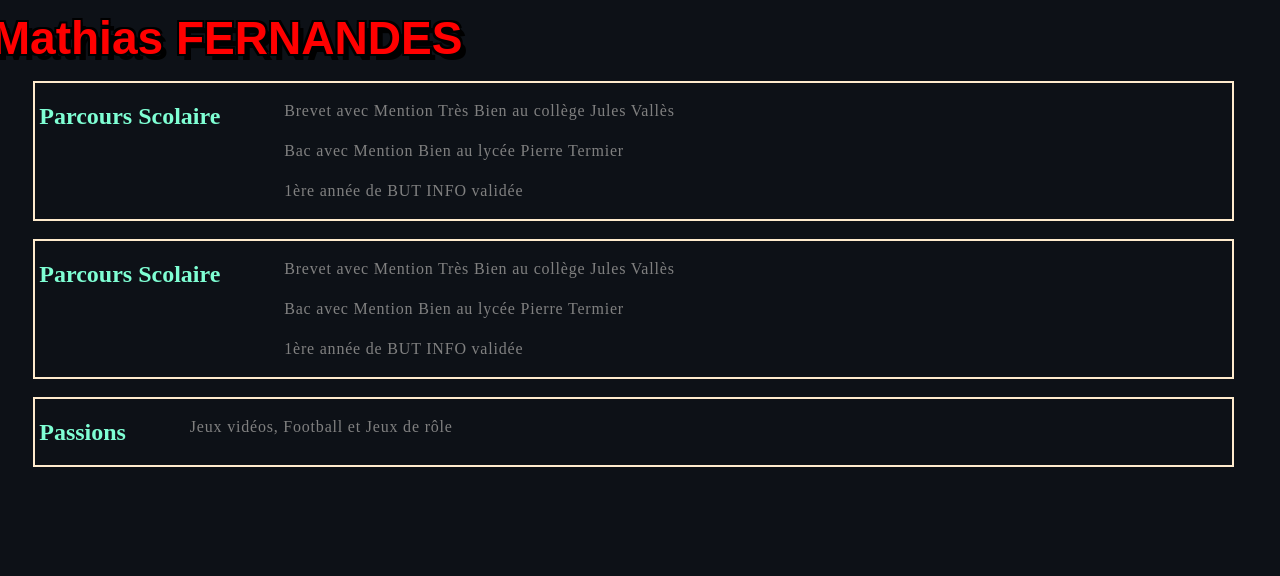
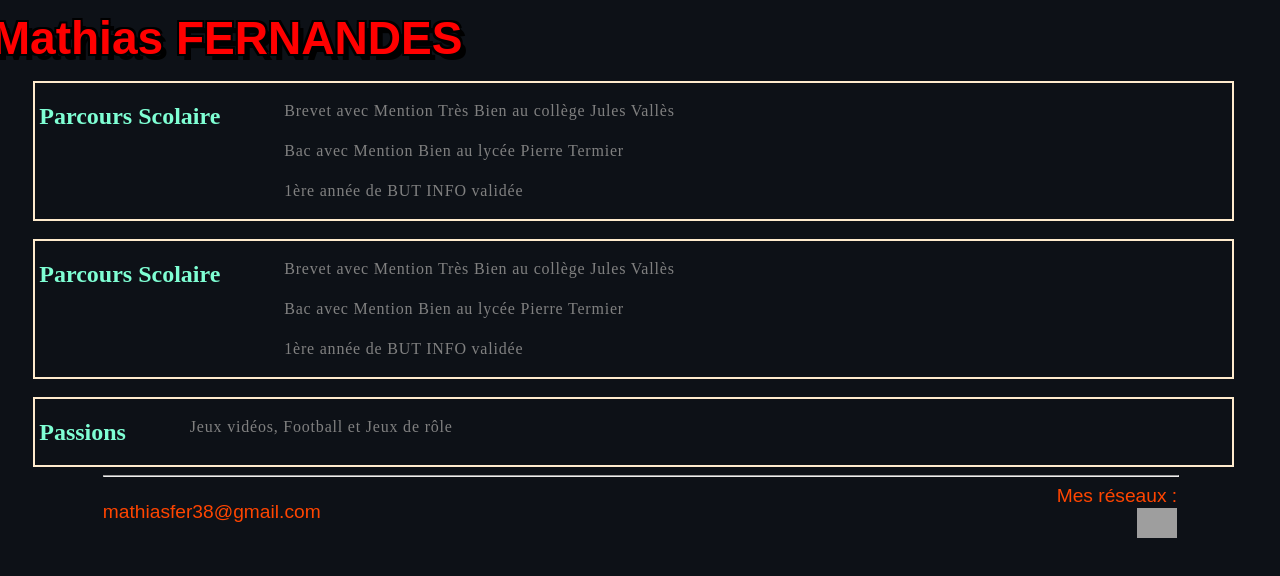
Before and after one commit to Atio3f/Atio3f.github.io, a plain HTML site: page PortFolioParcours.html in a window 1280 px wide. Drawn offline with Linux system fonts and the light colour scheme; grey boxes are pictures that could not be loaded.

Commit message:
Update PortFolioParcours.html
ajout footer à parcours

```diff
--- a/PortFolioParcours.html
+++ b/PortFolioParcours.html
@@ -44,5 +44,18 @@
       </section>
 
     </main>
-
+    <footer>
+      <hr>
+      <div id="Footer-Global">
+        <div id="Footer-Mail">
+          <p>mathiasfer38@gmail.com</p>
+        </div>
+        <div id="Footer-Content">
+          <p>Mes réseaux : </p>
+          <a href="https://github.com/Atio3f" target="_blank" rel="noopener noreferrer">
+            <div id="RESEAUX"><img src="https://github.githubassets.com/images/modules/logos_page/GitHub-Mark.png" alt="Lien github">
+            </div></a>
+        </div>
+      </div>
+    </footer>
   </body>
```
